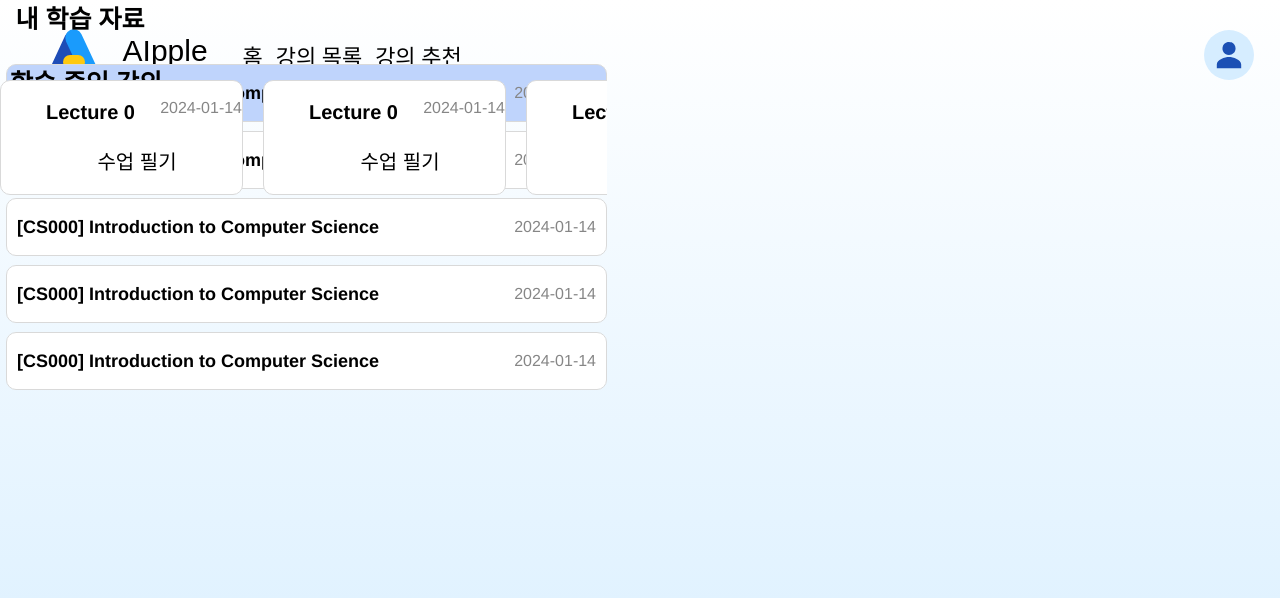
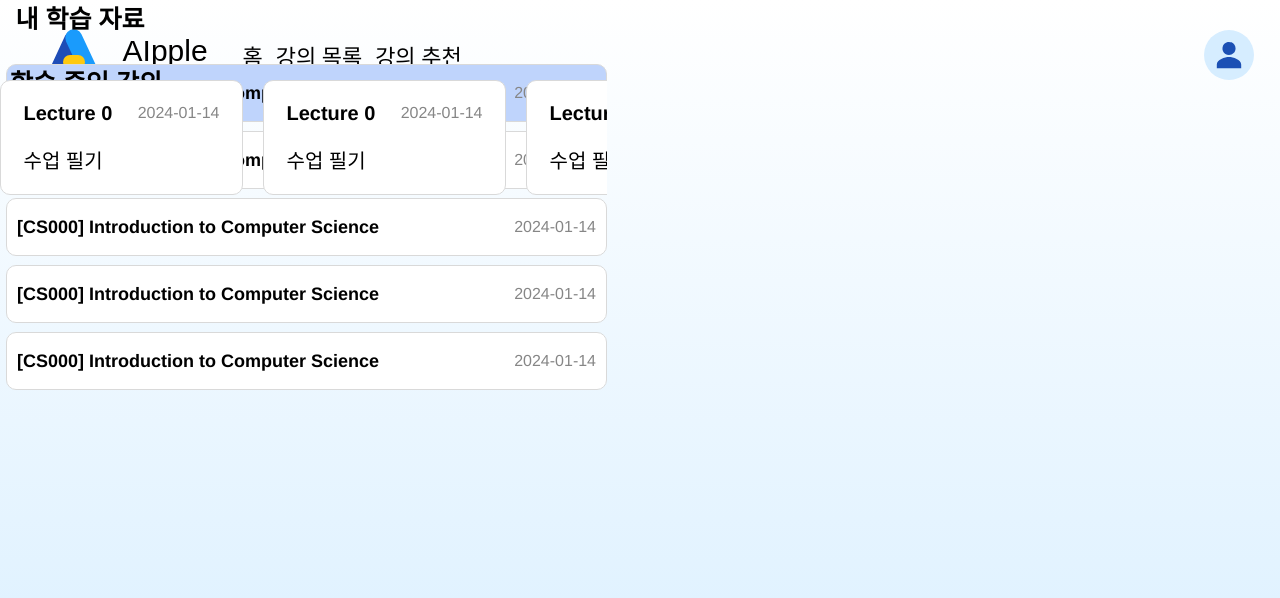
Before and after one commit to wjeongchoi/madCampWeek3, a React (Create React App) app in the folder front/: page /myPage in a window 1280 px wide. Shown: the top 598 px of the page. Built offline with nearby package versions, Linux system fonts and the light colour scheme.

Commit message:
:lipstick: mycontentbox layout

```diff
--- a/front/src/components/MyContentBox/style.css
+++ b/front/src/components/MyContentBox/style.css
@@ -1,28 +1,26 @@
 .my-content-box {
     background-color: #ffffff;
-    border: 1px solid;
-    border-color: #d9d9d9;
+    border: 1px solid #d9d9d9;
     border-radius: 10px;
     height: 115px;
     width: 243px;
+    display: flex; /* Enable flexbox */
+    justify-content: center; /* Center horizontally */
+    align-items: center; /* Center vertically */
 }
 
 .my-content-box .frame {
-    align-items: flex-start;
-    display: inline-flex;
+    display: flex;
     flex-direction: column;
-    gap: 8px;
-    left: 19px;
-    position: relative;
-    top: 19px;
+    align-items: center;
+    gap: 20px;
 }
 
 .my-content-box .div {
-    align-items: center;
-    display: inline-flex;
-    flex: 0 0 auto;
-    gap: 15px;
-    position: relative;
+    display: flex;
+    align-items: center; /* Align children vertically in the center */
+    justify-content: space-between; /* Maintain the existing space-between layout */
+    width: 100%; /* Full width of the parent container */
 }
 
 .my-content-box .text-wrapper {
@@ -30,11 +28,13 @@
     font-family: "Noto Sans-DisplaySemiBold", Helvetica;
     font-size: 20px;
     font-weight: 600;
-    height: 36px;
     letter-spacing: 0;
     line-height: normal;
     position: relative;
+    text-align: left;
     width: 103px;
+    align-items: center; /* Align children vertically in the center */
+
 }
 
 .my-content-box .text-wrapper-2 {
@@ -42,13 +42,14 @@
     font-family: "Noto Sans-Regular", Helvetica;
     font-size: 16px;
     font-weight: 400;
-    height: 39px;
     letter-spacing: 0;
     line-height: normal;
     margin-top: -1px;
     position: relative;
     text-align: right;
     width: 85px;
+    align-items: center; /* Align children vertically in the center */
+
 }
 
 .my-content-box .text-wrapper-3 {
@@ -60,4 +61,6 @@
     line-height: normal;
     position: relative;
     width: 196px;
+    text-align: left; /* Align text to the left */
+    align-self: flex-start; /* Align to the start of the flex container */
 }
```
